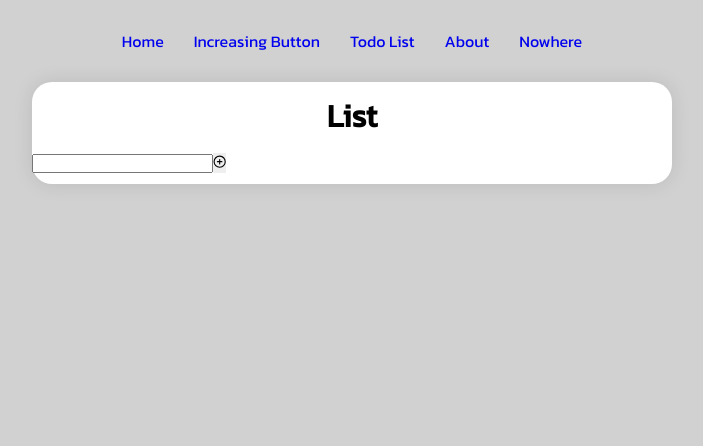
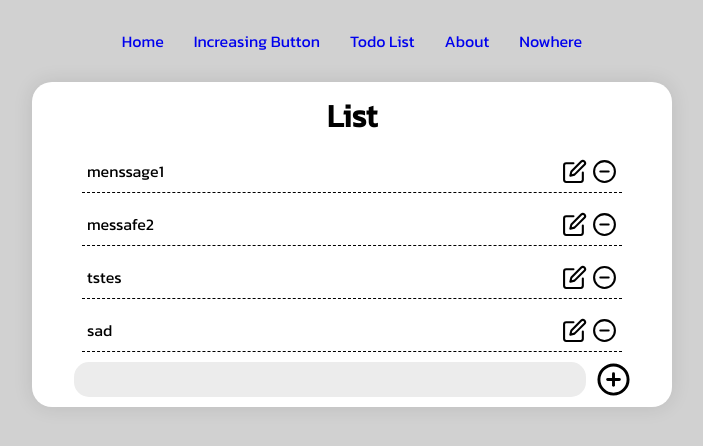
Before and after one commit to FusiDaniel/react_ts_todolist, a React (Create React App) app: page /list in a window 1280 px wide. Shown: the top 446 px of the page, without its empty margins (288-991 px from the left). Built offline with nearby package versions, Linux system fonts and the light colour scheme; data requests are answered from the project's data file.

Commit message:
to do list styling and api get

```diff
--- a/server.json
+++ b/server.json
@@ -15,5 +15,13 @@
   ],
   "profile": {
     "name": "typicode"
+  },
+  "todo_list": {
+    "list": [
+      "menssage1",
+      "messafe2",
+      "tstes",
+      "sad"
+    ]
   }
 }
--- a/src/components/forms.tsx
+++ b/src/components/forms.tsx
@@ -23,7 +23,7 @@ export function Forms(props: Props): JSX.Element {
         value={props.newTask}
       />
       <button type="submit">
-        <FiPlusCircle />
+        <FiPlusCircle className="addButton" />
       </button>
     </form>
   );
--- a/src/components/tasks.tsx
+++ b/src/components/tasks.tsx
@@ -36,7 +36,7 @@ export function TasksList(props: Props): JSX.Element {
   );
 
   return (
-    <ul>
+    <ul className="taskList">
       {props.tasks.map((task, index) => (
         <li key={task}>
           <span className="taskContent">
@@ -44,7 +44,7 @@ export function TasksList(props: Props): JSX.Element {
               newTask={index === hiddenIndex ? newTask : task}
               handleChange={(e) => handleChange(e)}
               handleSubmit={(e) => handleSubmit(e)}
-              classPath={index === hiddenIndex ? '' : 'hidden'}
+              classPath={index === hiddenIndex ? 'insideTaskForm' : 'hidden'}
             />
             {hiddenIndex === index ? null : task}
           </span>
--- a/src/pages/List/index.tsx
+++ b/src/pages/List/index.tsx
@@ -1,12 +1,24 @@
-import React, { useCallback, useState } from 'react';
+import React, { useCallback, useEffect, useState } from 'react';
 import { Forms } from '../../components/forms';
 import { TasksList } from '../../components/tasks';
+import { api } from '../../services/api';
 
 import './style.scss';
+
+interface responseTasks {
+  list: Array<string>;
+}
 
 export function List(): JSX.Element {
   const [newTask, setNewtask] = useState('');
   const [tasks, setTasks] = useState(Array<string>);
+
+  useEffect(() => {
+    api.get('/todo_list').then((response) => {
+      const tasks: responseTasks = response.data;
+      setTasks(tasks.list);
+    });
+  }, []);
 
   const handleChange = useCallback(
     (e: React.FormEvent<HTMLInputElement>): void => {
@@ -22,8 +34,18 @@ export function List(): JSX.Element {
       newTaskToAdd = newTaskToAdd.trim();
       setNewtask('');
 
-      if (tasks.indexOf(newTaskToAdd) !== -1) return;
-      setTasks([...tasks, newTaskToAdd]);
+      if (tasks.indexOf(newTaskToAdd) !== -1) {
+        window.alert(`${newTaskToAdd} already exists`);
+        return;
+      }
+      if (newTaskToAdd === '') return;
+
+      const newTasks = [...tasks, newTaskToAdd];
+      setTasks(newTasks);
+
+      api.post('/todo_list', {
+        list: newTasks,
+      });
     },
     [newTask, setNewtask, tasks, setTasks],
   );
@@ -31,8 +53,11 @@ export function List(): JSX.Element {
   const handleDelete = useCallback(
     (e: React.MouseEvent<SVGElement, MouseEvent>, index: number) => {
       const newTasks = [...tasks];
+      const oldTask = newTasks[index];
       newTasks.splice(index, 1);
       setTasks([...newTasks]);
+
+      api.delete('/todo_list/' + oldTask);
     },
     [tasks, setTasks],
   );
@@ -41,15 +66,23 @@ export function List(): JSX.Element {
     (
       e: React.SyntheticEvent<HTMLFormElement>,
       index: number,
-      newTask: string,
+      newTaskToAdd: string,
     ): void => {
       e.preventDefault();
 
-      if (tasks.indexOf(newTask) !== -1) return;
-
-      const newTasks = [...tasks];
-      newTasks[index] = newTask;
-      setTasks([...newTasks]);
+      if (tasks.indexOf(newTaskToAdd) !== -1) {
+        window.alert(`${newTaskToAdd} already exists`);
+        return;
+      }
+      if (newTaskToAdd === '') {
+        const newTasks = [...tasks];
+        newTasks.splice(index, 1);
+        setTasks([...newTasks]);
+      } else {
+        const newTasks = [...tasks];
+        newTasks[index] = newTaskToAdd;
+        setTasks([...newTasks]);
+      }
     },
     [tasks, setTasks],
   );
--- a/src/styles/global.scss
+++ b/src/styles/global.scss
@@ -24,7 +24,7 @@ button {
 }
 
 .hidden {
-  display: none;
+  display: none !important;
 }
 
 .navbar {
@@ -81,3 +81,83 @@ button {
     }
   }
 }
+
+.taskList {
+  li {
+    display: flex;
+    align-items: center;
+    justify-content: space-between;
+    border-bottom: 1px dashed black;
+    margin: 10px 0;
+    padding: 5px;
+
+    span {
+      display: flex;
+      align-items: center;
+      justify-content: center;
+    }
+
+    button,
+    .editButton,
+    .deleteButton {
+      height: 25px;
+      width: 25px;
+      margin-left: 5px;
+    }
+    .taskContent {
+      width:max-content;
+    }
+    .taskForm {
+
+      .taskInput {
+        height: 35px;
+        width: 250px;
+        min-width: 100%;
+        border: none;
+        border-radius: 15px;
+        background: #ececec;
+        padding: 10px;
+      }
+
+      button {
+        background: none;
+        margin-left: 5px;
+        height: 25px;
+        width: 25px;
+      }
+
+      .addButton {
+        height: 25px;
+        width: 25px;
+      }
+    }
+  }
+}
+
+.taskForm {
+  display: flex;
+  align-items: center;
+  justify-content: center;
+
+  .taskInput {
+    height: 35px;
+    min-width: 80%;
+    border: none;
+    border-radius: 15px;
+    background: #ececec;
+    padding: 10px;
+  }
+
+  button {
+    background: none;
+    margin-left: 10px;
+    height: 35px;
+    width: 35px;
+  }
+
+  .addButton {
+    height: 35px;
+    width: 35px;
+  }
+
+}
```
